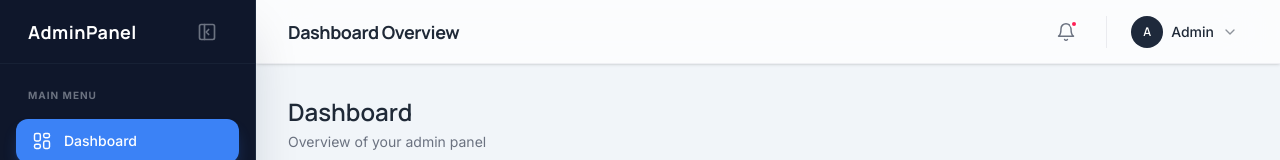
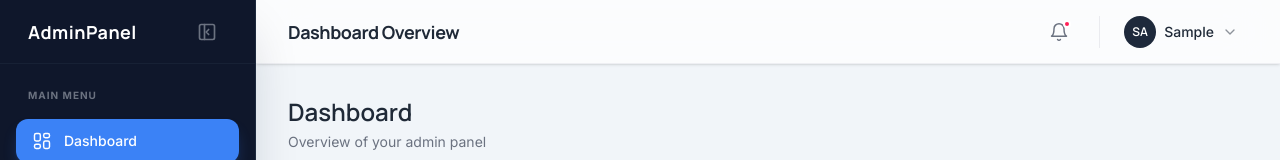
Before and after one commit to Wastwo/admin-dashboard, a Vue app: page /admin in a window 1280 px wide. Shown: the top 160 px of the page. Built offline with nearby package versions, Linux system fonts and the light colour scheme; sample sign-in values are in the browser's storage.

Commit message:
feat: derive dynamic avatar initial and display name
- add displayName computed (fallback to 'Admin' when null)
- add avatarInitial computed, derived from displayName

```diff
--- a/src/components/layout/AdminHeader.vue
+++ b/src/components/layout/AdminHeader.vue
@@ -1,10 +1,17 @@
 <script setup>
 import { useRouter } from 'vue-router';
 import { useAuth } from '@/composables/useAuth';
+import { computed } from 'vue';
 
 const router = useRouter();
 const isDrawerOpen = defineModel('isDrawerOpen', { type: Boolean, default: true });
-const { logout } = useAuth();
+const { logout, currentUsername } = useAuth();
+
+const displayName = computed(() => {
+    const name = currentUsername.value ?? 'Admin';
+    return name.charAt(0).toUpperCase() + name.slice(1);
+});
+const avatarInitial = computed(() => displayName.value.slice(0, 2).toUpperCase());
 
 function handleLogout() {
     logout();
@@ -37,7 +44,7 @@ function handleLogout() {
                     <path d="M18 8A6 6 0 0 0 6 8c0 7-3 9-3 9h18s-3-2-3-9"></path>
                     <path d="M13.73 21a2 2 0 0 1-3.46 0"></path>
                 </svg>
-                <span class="absolute top-2 right-2 w-2 h-2 bg-rose-500 rounded-full border-2 border-white animate-ping"></span>
+                <span class="absolute top-2 right-2 w-2 h-2 bg-rose-500 rounded-full border-2 border-white motion-safe:animate-ping"></span>
             </button>
 
             <div class="h-8 w-px bg-gray-200/80"></div>
@@ -45,15 +52,15 @@ function handleLogout() {
             <div class="flex items-center gap-1.5">
                 <div class="dropdown dropdown-end">
                     <div tabindex="0" role="button" class="flex items-center gap-2 rounded-full transition-colors py-1 pl-1 pr-2 sm:pr-2.5 hover:bg-black/5 active:scale-[0.98] cursor-pointer">
-                        <span class="grid h-8 w-8 place-items-center rounded-full bg-admin-sidebar text-xs font-display font-semibold text-white">A</span>
-                        <span class="hidden sm:block text-sm font-sans font-medium text-text-primary">Admin</span>
+                        <span class="grid h-8 w-8 place-items-center rounded-full bg-admin-sidebar text-xs font-display font-semibold text-white">{{ avatarInitial }}</span>
+                        <span class="hidden sm:block text-sm font-sans font-medium text-text-primary">{{ displayName }}</span>
                         <svg class="hidden sm:block h-4 w-4 text-text-primary/50" viewBox="0 0 24 24" fill="none" stroke="currentColor" stroke-width="2" stroke-linecap="round" stroke-linejoin="round">
                             <path d="m6 9 6 6 6-6" />
                         </svg>
                     </div>
 
                     <ul tabindex="0" class="dropdown-content menu z-50 mt-4 w-52 rounded-xl bg-base-100 p-1.5 shadow-lg">
-                        <li class="px-2.5 pb-1.5 pt-2 text-xs font-sans text-text-primary/50">Logged in as Administrator</li>
+                        <li class="px-2.5 pb-1.5 pt-2 text-xs font-sans text-text-primary/50">Logged in as {{ displayName }}</li>
                         <li>
                             <button type="button" class="rounded-lg font-medium font-sans text-red-600 hover:bg-red-50 cursor-pointer" @click="handleLogout">
                                 <svg class="h-4 w-4" viewBox="0 0 24 24" fill="none" stroke="currentColor" stroke-width="2" stroke-linecap="round" stroke-linejoin="round">
```
